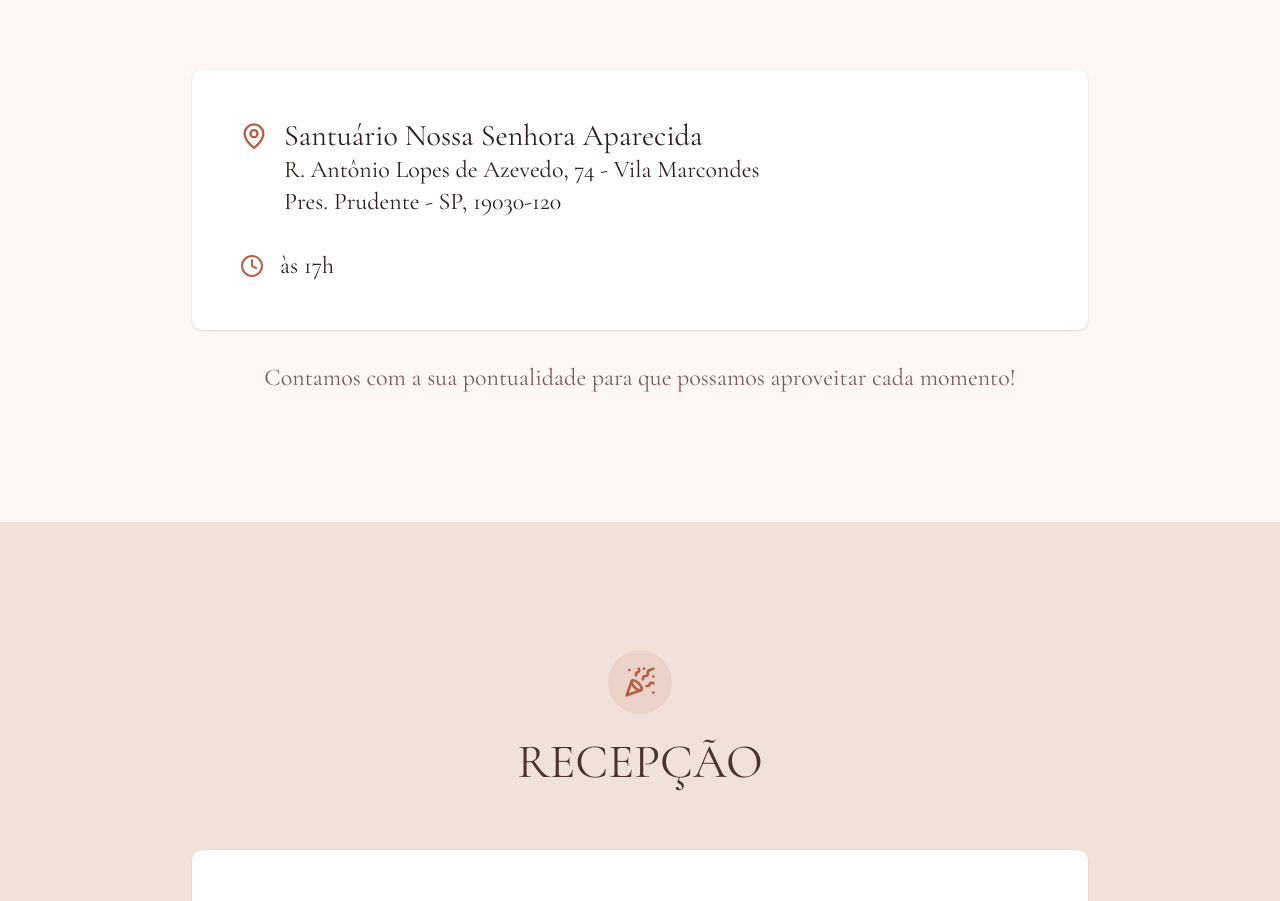
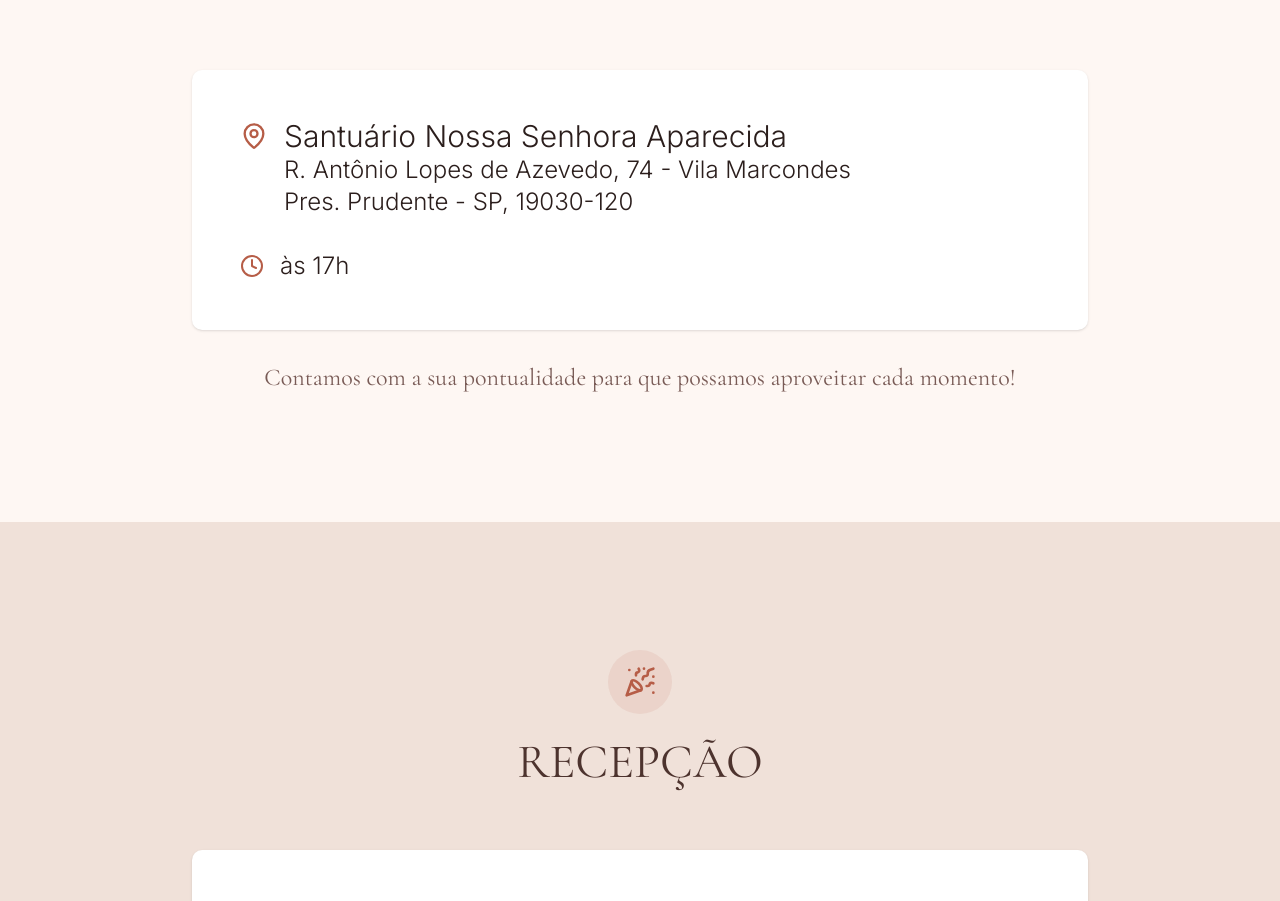
Before and after one commit to alicegdutra/wedding-landing-page, a Next.js app: page / in a window 1280 px wide. Shown: the part 3501-4402 px from the top of the page. Built offline with nearby package versions, Linux system fonts and the light colour scheme.

Commit message:
Update ceremony-section.tsx

```diff
--- a/components/ceremony-section.tsx
+++ b/components/ceremony-section.tsx
@@ -19,11 +19,11 @@ export function CeremonySection() {
             <MapPin className="w-7 h-7 text-primary flex-shrink-0 mt-1" />
 
             <div>
-              <h3 className="font-serif text-2xl md:text-3xl text-foreground">
+              <h3 className="font-light text-2xl md:text-3xl text-foreground">
                 Santuário Nossa Senhora Aparecida
               </h3>
 
-              <p className="font-serif text-xl md:text-2xl text-foreground">
+              <p className="font-light text-xl md:text-2xl text-foreground">
                 R. Antônio Lopes de Azevedo, 74 - Vila Marcondes
                 <br />
                 Pres. Prudente - SP, 19030-120
@@ -35,7 +35,7 @@ export function CeremonySection() {
             <Clock className="w-6 h-6 text-primary flex-shrink-0 mt-1" />
 
             <div>
-              <p className="font-serif text-xl md:text-2xl text-foreground">
+              <p className="font-light text-xl md:text-2xl text-foreground">
                 às 17h
               </p>
             </div>
```
